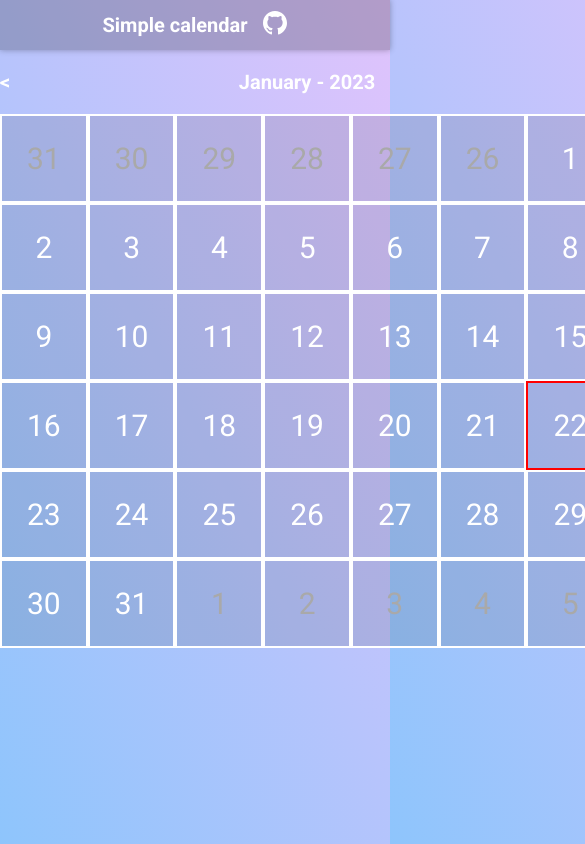
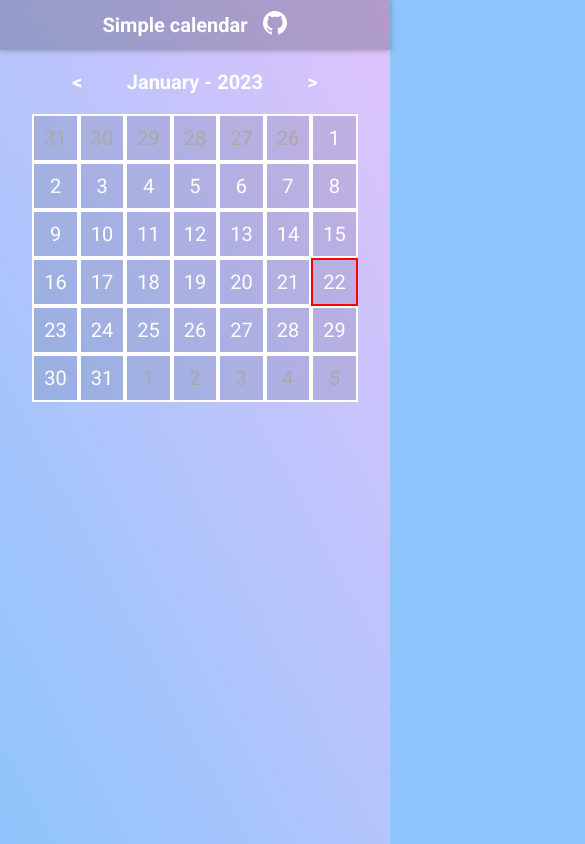
Before and after one commit to Vladimir556/calendar, a plain HTML site: page index.html in a window 390 px wide. Shown: the top 844 px of the page, 585 px wide, since content can reach past the window. Drawn offline with Linux system fonts and the light colour scheme.

Commit message:
add adaptive size

```diff
--- a/index.css
+++ b/index.css
@@ -49,11 +49,11 @@ main {
   font-weight: bold;
   color: white;
   width: 100%;
-  margin-top: 0;
 
   display: flex;
   align-items: center;
   justify-content: space-between;
+  padding: 0 40px;
 }
 
 .calendar-title {
@@ -99,3 +99,23 @@ main {
 .current-day {
   border-color: red;
 }
+
+@media (max-width: 1200px) {
+
+}
+
+@media (max-width: 650px) {
+  .calendar {
+    width: auto;
+  }
+  .day {
+    padding: 10px;
+  }
+}
+
+@media (max-width: 450px) {
+  .day {
+    padding: 10px;
+    font-size: 20px;
+  }
+}
```
